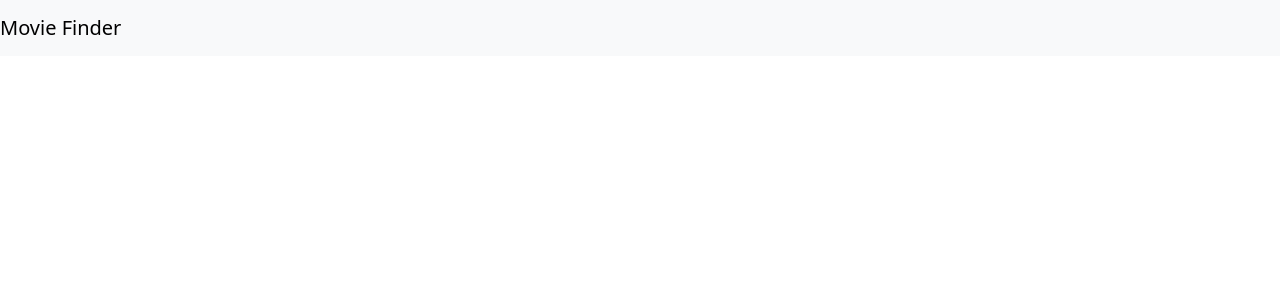
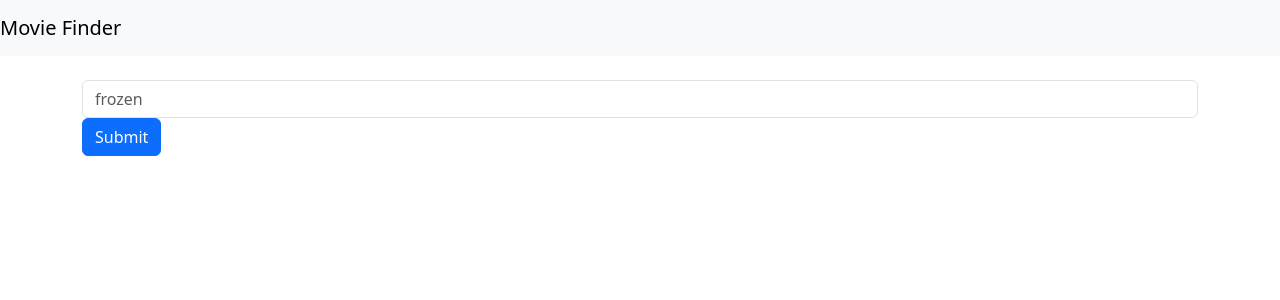
Before and after one commit to shonith17/Movie-Finder-React, a React (Vite) app: page / in a window 1280 px wide. Shown: the top 300 px of the page. Built offline with nearby package versions, Linux system fonts and the light colour scheme.

Commit message:
Fix API and Outlet for Navbar

```diff
--- a/src/App.jsx
+++ b/src/App.jsx
@@ -1,6 +1,6 @@
 import React from 'react';
 import { Route, createBrowserRouter, createRoutesFromElements, RouterProvider } from 'react-router-dom';
-import Home from './Home';
+import MovieFinder from './Home';
 import Movie from './Movie';
 import Header from "./Header";
 
@@ -11,7 +11,7 @@ const NotFound = () => {
 const router = createBrowserRouter(
   createRoutesFromElements(
     <Route path="/" element={<Header />}>
-      <Route index element={<Home />} />
+      <Route index element={<MovieFinder />} />
       <Route path="/movie/:id" element={<Movie />} />
       <Route element={<NotFound />} />
     </Route>
--- a/src/Header.jsx
+++ b/src/Header.jsx
@@ -1,12 +1,16 @@
 import React from "react"
-import { Link } from "react-router-dom"
+import { Link, Outlet } from "react-router-dom"
 
 export default function Header() {
     return (
+        <>
         <nav className="navbar navbar-expand-lg navbar-light bg-light">
             <Link className="navbar-brand" to="/">
             Movie Finder
             </Link>
         </nav>
+        <Outlet />
+        </>
+
     )
 }
--- a/src/Home.jsx
+++ b/src/Home.jsx
@@ -38,7 +38,7 @@ const MovieFinder = () => {
       return;
     }
 
-    fetch(`https://www.omdbapi.com/?s=${trimmedSearchTerm}&apikey=b8332752`)
+    fetch(`https://www.omdbapi.com/?s=${trimmedSearchTerm}&apikey=b7da8d63`)
       .then(checkStatus)
       .then(json)
       .then((data) => {
--- a/src/Movie.jsx
+++ b/src/Movie.jsx
@@ -6,7 +6,7 @@ const Movie = ({ match }) => {
   const [error, setError] = useState('');
 
   useEffect(() => {
-    fetch(`https://www.omdbapi.com/?i=${match.params.id}&apikey=b8332752`)
+    fetch(`https://www.omdbapi.com/?i=${match.params.id}&apikey=b7da8d63`)
       .then(checkStatus)
       .then(json)
       .then((data) => {
```
